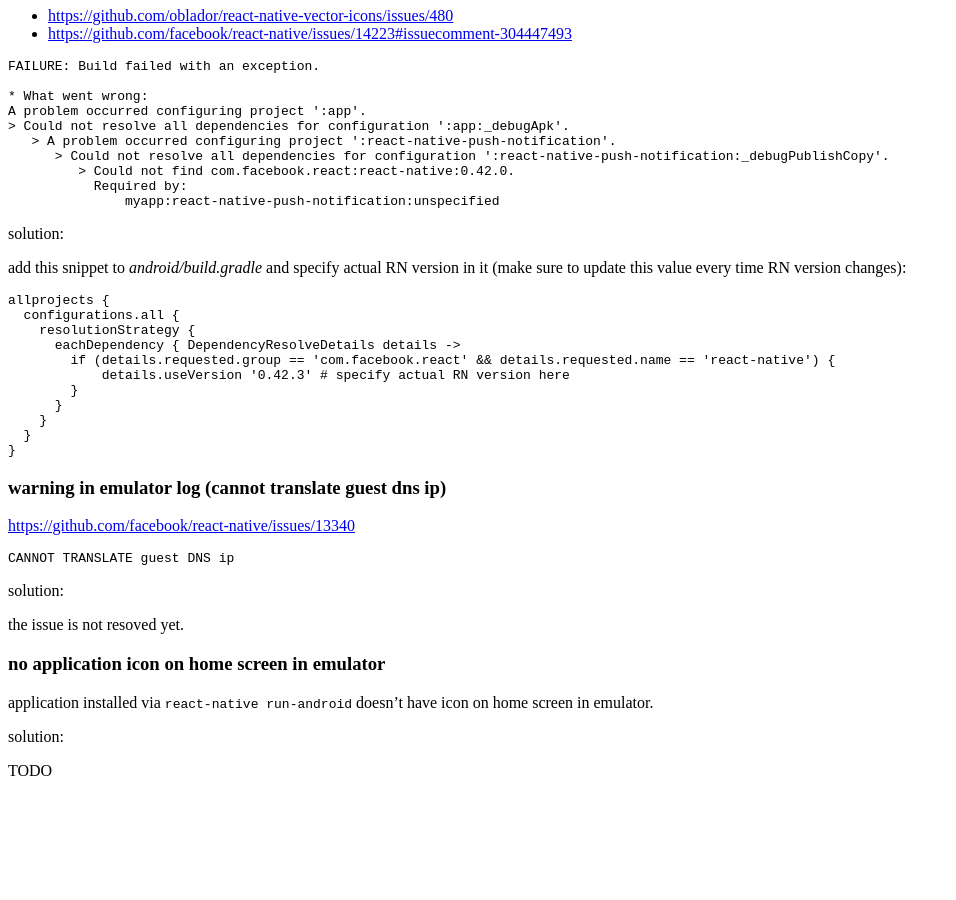
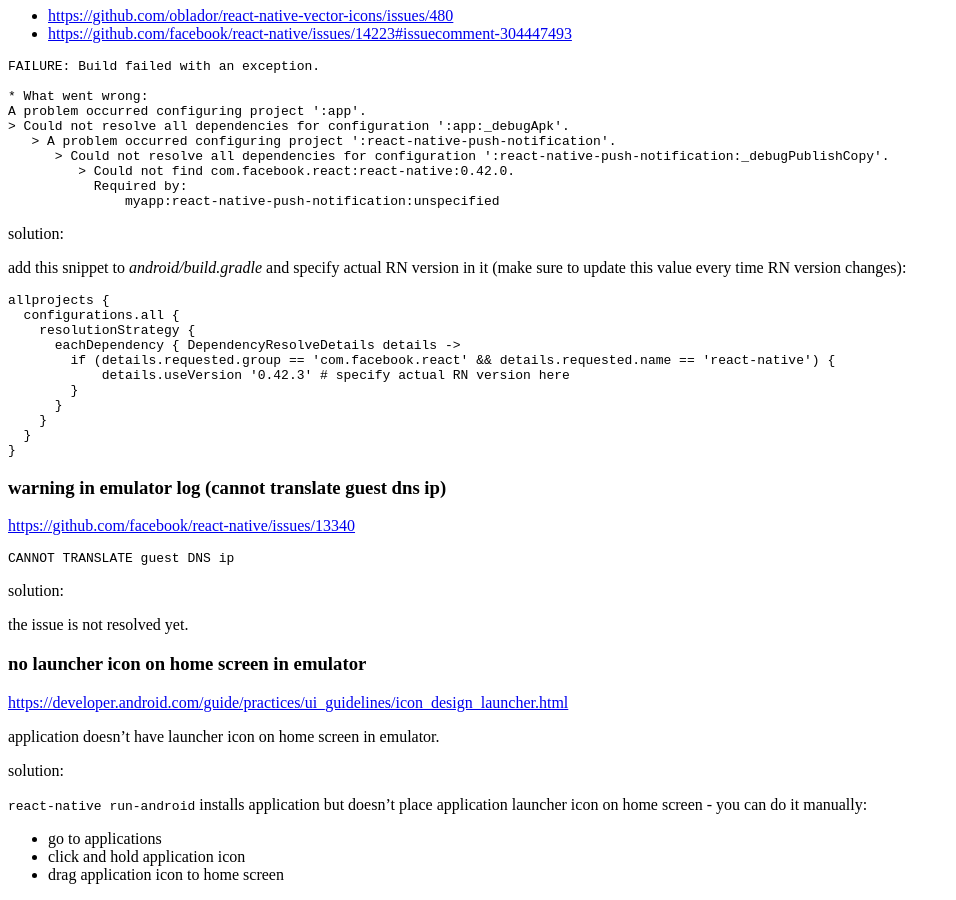
Before and after one commit to tap349/tap349.github.io, a Jekyll site: the page built from _posts/2017-05-24-react-native-android.md, in a window 1280 px wide and 900 px high, scrolled down 6790 px. Shown: the whole window, without its empty margins (0-956 px from the left). Built offline with Jekyll 4.4.1, drawn with Linux system fonts in a browser that asks for light colours; before the commit the page ends 7586 px from its top, so only the background shows below that; some of the changed text lies outside the part shown.

Commit message:
update 2017-06-03_02:43:03

```diff
--- a/_posts/2017-05-24-react-native-android.md
+++ b/_posts/2017-05-24-react-native-android.md
@@ -489,13 +489,19 @@
 
 solution:
 
-the issue is not resoved yet.
+the issue is not resolved yet.
 
-### no application icon on home screen in emulator
+### no launcher icon on home screen in emulator
 
-application installed via `react-native run-android` doesn't have icon
-on home screen in emulator.
+<https://developer.android.com/guide/practices/ui_guidelines/icon_design_launcher.html>
+
+application doesn't have launcher icon on home screen in emulator.
 
 solution:
 
-TODO
+`react-native run-android` installs application but doesn't place
+application launcher icon on home screen - you can do it manually:
+
+- go to applications
+- click and hold application icon
+- drag application icon to home screen
```
